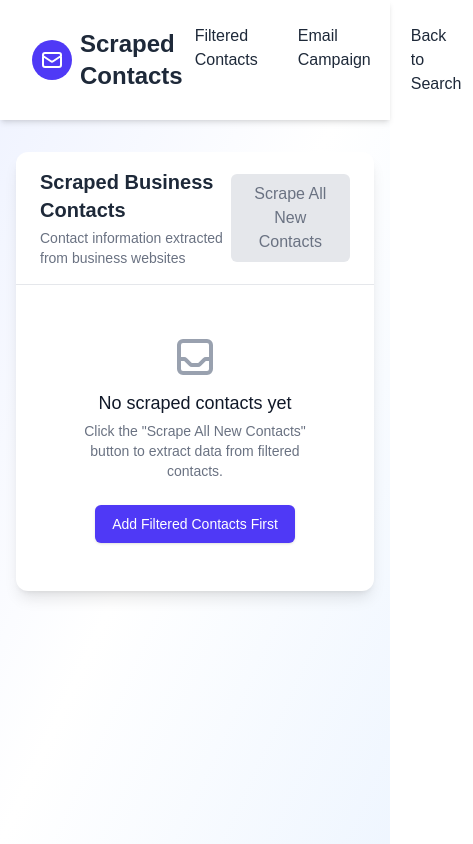
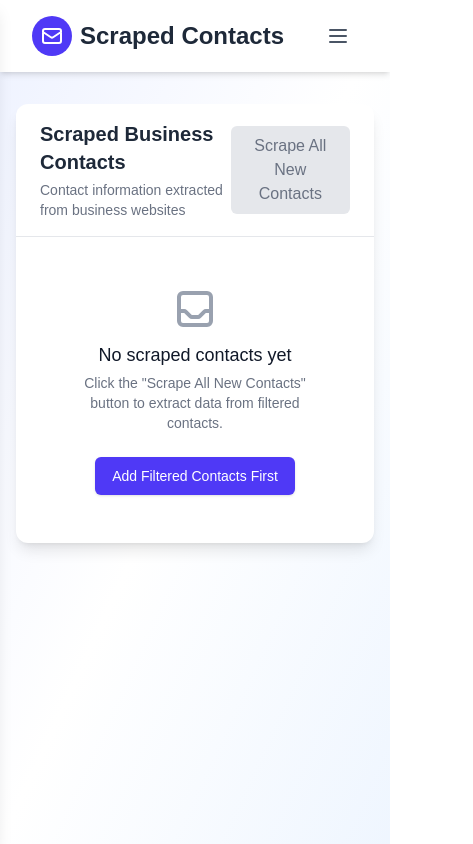
Before and after one commit to christopher0331/aileadpix, a Next.js app: page /scraped-contacts in a window 390 px wide. Shown: the whole page, 473 px wide, since content can reach past the window. Built offline with nearby package versions, Linux system fonts and the light colour scheme.

Commit message:
Improve mobile nav with sidebar

```diff
--- a/src/app/crm/page.js
+++ b/src/app/crm/page.js
@@ -3,6 +3,7 @@
 import { useState, useEffect } from 'react';
 import Image from 'next/image';
 import Link from 'next/link';
+import Navbar from '@/components/Navbar';
 
 export default function CRMPage() {
   const [contacts, setContacts] = useState([]);
@@ -193,20 +194,14 @@ export default function CRMPage() {
             </div>
             <h1 className="text-2xl font-bold text-gray-800">Campaign CRM</h1>
           </div>
-          <nav className="flex space-x-4">
-            <Link href="/scraped-contacts" className="px-3 py-2 rounded-md text-gray-800 font-medium hover:bg-gray-100">
-              Scraped Contacts
-            </Link>
-            <Link href="/screenshot-review" className="px-3 py-2 rounded-md text-gray-800 font-medium hover:bg-gray-100">
-              Screenshot Review
-            </Link>
-            <Link href="/email-campaign" className="px-3 py-2 rounded-md text-gray-800 font-medium hover:bg-gray-100">
-              Email Campaign
-            </Link>
-            <Link href="/" className="px-3 py-2 rounded-md text-gray-800 font-medium hover:bg-gray-100">
-              Back to Search
-            </Link>
-          </nav>
+          <Navbar
+            links={[
+              { href: '/scraped-contacts', label: 'Scraped Contacts' },
+              { href: '/screenshot-review', label: 'Screenshot Review' },
+              { href: '/email-campaign', label: 'Email Campaign' },
+              { href: '/', label: 'Back to Search' },
+            ]}
+          />
         </div>
       </header>
 
--- a/src/app/email-campaign/page.js
+++ b/src/app/email-campaign/page.js
@@ -2,6 +2,7 @@
 
 import { useState, useEffect } from 'react';
 import Link from 'next/link';
+import Navbar from '@/components/Navbar';
 
 // Hardcoded test websites as requested
 const TEST_WEBSITES = [
@@ -142,7 +143,7 @@ Make it sound natural and compelling.`
               </div>
               <h1 className="text-2xl font-bold text-gray-900">Email Campaign Generator</h1>
             </div>
-            <div className="flex space-x-4">
+            <div className="flex flex-wrap gap-2 sm:space-x-4 sm:gap-0">
               <Link href="/domain-export" className="text-indigo-600 hover:text-indigo-800">
                 Domain Export Tool
               </Link>
@@ -154,14 +155,12 @@ Make it sound natural and compelling.`
               </Link>
             </div>
           </div>
-          <nav className="flex space-x-4">
-            <Link href="/scraped-contacts" className="px-3 py-2 rounded-md text-gray-800 font-medium hover:bg-gray-100">
-              Scraped Contacts
-            </Link>
-            <Link href="/" className="px-3 py-2 rounded-md text-gray-800 font-medium hover:bg-gray-100">
-              Back to Search
-            </Link>
-          </nav>
+          <Navbar
+            links={[
+              { href: '/scraped-contacts', label: 'Scraped Contacts' },
+              { href: '/', label: 'Back to Search' },
+            ]}
+          />
         </div>
       </header>
 
--- a/src/app/filtered-contacts/page.js
+++ b/src/app/filtered-contacts/page.js
@@ -2,6 +2,7 @@
 
 import { useState, useEffect } from 'react';
 import Link from 'next/link';
+import Navbar from '@/components/Navbar';
 
 const FilteredContactsPage = () => {
   const [contacts, setContacts] = useState([]);
@@ -43,17 +44,13 @@ const FilteredContactsPage = () => {
             </div>
             <h1 className="text-2xl font-bold text-gray-800">Filtered Contacts</h1>
           </div>
-          <nav className="flex space-x-4">
-            <Link href="/scraped-contacts" className="px-4 py-2 rounded-md bg-indigo-600 text-white hover:bg-indigo-700">
-              Scraped Contacts
-            </Link>
-            <Link href="/email-campaign" className="px-3 py-2 rounded-md text-gray-800 font-medium hover:bg-gray-100">
-              Email Campaign
-            </Link>
-            <Link href="/" className="px-3 py-2 rounded-md text-gray-800 font-medium hover:bg-gray-100">
-              Back to Search
-            </Link>
-          </nav>
+          <Navbar
+            links={[
+              { href: '/scraped-contacts', label: 'Scraped Contacts' },
+              { href: '/email-campaign', label: 'Email Campaign' },
+              { href: '/', label: 'Back to Search' },
+            ]}
+          />
         </div>
       </header>
 
--- a/src/app/page.js
+++ b/src/app/page.js
@@ -535,7 +535,7 @@ export default function Home() {
             </div>
             <h1 className="text-2xl font-semibold text-white">Email Finder</h1>
           </div>
-          <nav className="flex items-center space-x-4 text-gray-200">
+          <nav className="flex flex-wrap items-center gap-2 sm:space-x-4 sm:gap-0 text-gray-200">
             <button
               onClick={() => setActiveTab('search')}
               className={`px-3 py-2 rounded-md text-sm ${activeTab === 'search' ? 'bg-white text-gray-900' : 'hover:bg-gray-700 hover:text-white'}`}
--- a/src/app/reviewed-contacts/page.js
+++ b/src/app/reviewed-contacts/page.js
@@ -2,6 +2,7 @@
 
 import { useState, useEffect } from 'react';
 import Link from 'next/link';
+import Navbar from '@/components/Navbar';
 
 export default function ReviewedContactsPage() {
   const [loading, setLoading] = useState(true);
@@ -183,17 +184,13 @@ export default function ReviewedContactsPage() {
             </div>
             <h1 className="text-2xl font-bold text-gray-800">Reviewed Contacts</h1>
           </div>
-          <nav className="flex space-x-4">
-            <Link href="/scraped-contacts" className="px-3 py-2 rounded-md text-gray-800 font-medium hover:bg-gray-100">
-              Scraped Contacts
-            </Link>
-            <Link href="/screenshot-review" className="px-3 py-2 rounded-md text-gray-800 font-medium hover:bg-gray-100">
-              Screenshot Review
-            </Link>
-            <Link href="/" className="px-3 py-2 rounded-md text-gray-800 font-medium hover:bg-gray-100">
-              Back to Search
-            </Link>
-          </nav>
+          <Navbar
+            links={[
+              { href: '/scraped-contacts', label: 'Scraped Contacts' },
+              { href: '/screenshot-review', label: 'Screenshot Review' },
+              { href: '/', label: 'Back to Search' },
+            ]}
+          />
         </div>
       </header>
 
@@ -240,7 +237,7 @@ export default function ReviewedContactsPage() {
 
           {/* Tabs */}
           <div className="border-b border-gray-200">
-            <nav className="flex">
+            <nav className="flex flex-col sm:flex-row">
               <button
                 onClick={() => setActiveTab('approved')}
                 className={`px-4 py-3 text-sm font-medium ${
--- a/src/app/scraped-contacts/page.js
+++ b/src/app/scraped-contacts/page.js
@@ -2,6 +2,7 @@
 
 import { useState, useEffect } from 'react';
 import Link from 'next/link';
+import Navbar from '@/components/Navbar';
 
 const ScrapedContactsPage = () => {
   const [filteredContacts, setFilteredContacts] = useState([]);
@@ -213,17 +214,13 @@ const ScrapedContactsPage = () => {
             </div>
             <h1 className="text-2xl font-bold text-gray-800">Scraped Contacts</h1>
           </div>
-          <nav className="flex space-x-4">
-            <Link href="/filtered-contacts" className="px-3 py-2 rounded-md text-gray-800 font-medium hover:bg-gray-100">
-              Filtered Contacts
-            </Link>
-            <Link href="/email-campaign" className="px-3 py-2 rounded-md text-gray-800 font-medium hover:bg-gray-100">
-              Email Campaign
-            </Link>
-            <Link href="/" className="px-3 py-2 rounded-md text-gray-800 font-medium hover:bg-gray-100">
-              Back to Search
-            </Link>
-          </nav>
+          <Navbar
+            links={[
+              { href: '/filtered-contacts', label: 'Filtered Contacts' },
+              { href: '/email-campaign', label: 'Email Campaign' },
+              { href: '/', label: 'Back to Search' },
+            ]}
+          />
         </div>
       </header>
 
--- /dev/null
+++ b/src/components/Navbar.js
@@ -0,0 +1,49 @@
+'use client';
+import { useState } from 'react';
+import Link from 'next/link';
+
+export default function Navbar({ links = [] }) {
+  const [open, setOpen] = useState(false);
+
+  return (
+    <>
+      {/* Toggle button */}
+      <button
+        className="sm:hidden p-2 rounded-md text-gray-600 hover:bg-gray-100 focus:outline-none"
+        onClick={() => setOpen(!open)}
+        aria-label="Toggle navigation"
+      >
+        {open ? (
+          <svg className="h-6 w-6" fill="none" viewBox="0 0 24 24" stroke="currentColor">
+            <path strokeLinecap="round" strokeLinejoin="round" strokeWidth="2" d="M6 18L18 6M6 6l12 12" />
+          </svg>
+        ) : (
+          <svg className="h-6 w-6" fill="none" viewBox="0 0 24 24" stroke="currentColor">
+            <path strokeLinecap="round" strokeLinejoin="round" strokeWidth="2" d="M4 6h16M4 12h16M4 18h16" />
+          </svg>
+        )}
+      </button>
+
+      {/* Overlay */}
+      {open && <div className="fixed inset-0 z-30 bg-black/50 sm:hidden" onClick={() => setOpen(false)} />}
+
+      {/* Sidebar / nav container */}
+      <div
+        className={`fixed inset-y-0 left-0 z-40 w-64 bg-white shadow-lg transform transition-transform sm:static sm:shadow-none sm:translate-x-0 ${open ? 'translate-x-0' : '-translate-x-full sm:translate-x-0'}`}
+      >
+        <nav className="flex flex-col p-4 space-y-2 sm:flex-row sm:space-y-0 sm:space-x-4">
+          {links.map(link => (
+            <Link
+              key={link.href}
+              href={link.href}
+              className="text-gray-800 font-medium hover:text-indigo-600"
+              onClick={() => setOpen(false)}
+            >
+              {link.label}
+            </Link>
+          ))}
+        </nav>
+      </div>
+    </>
+  );
+}
```
